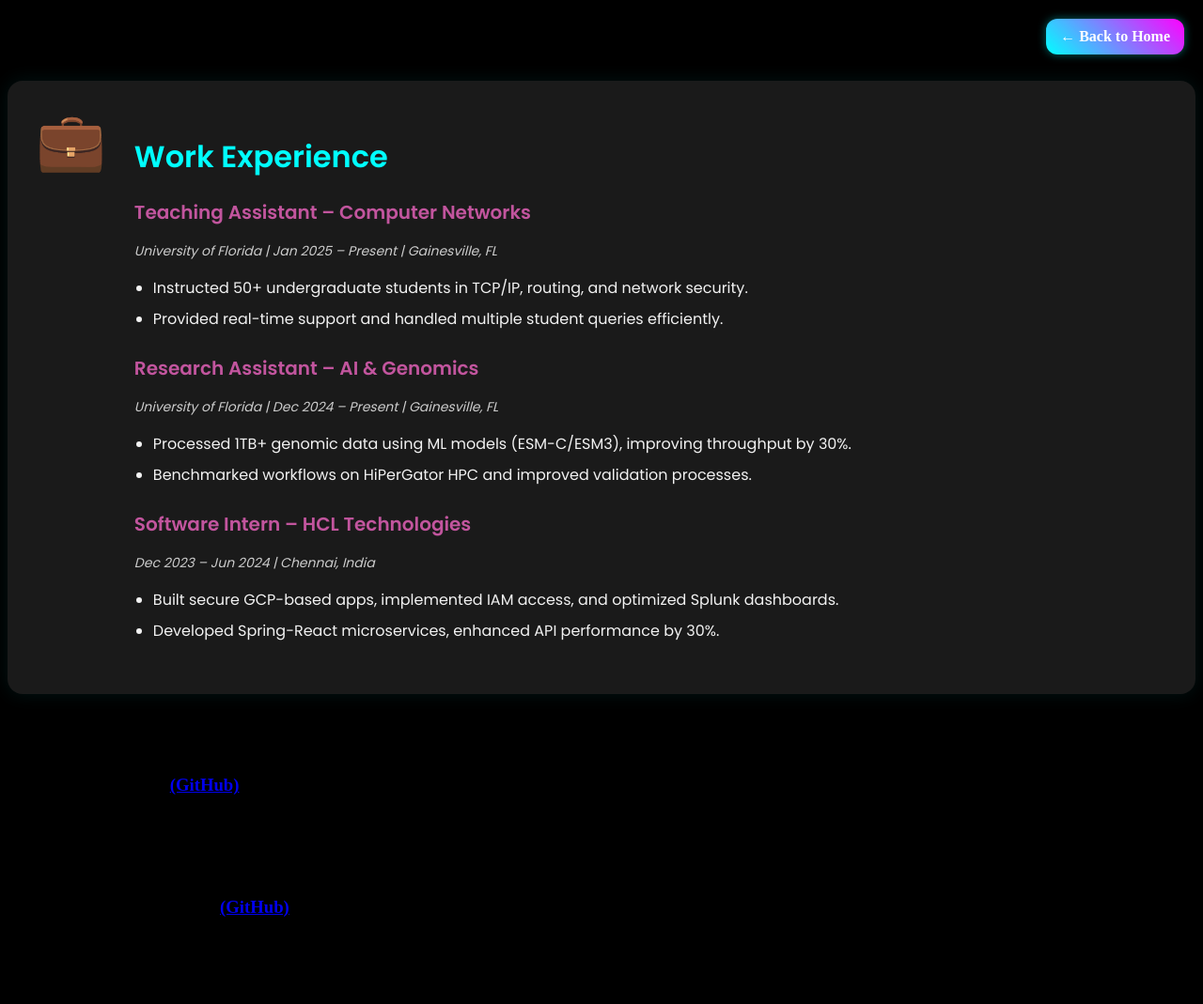
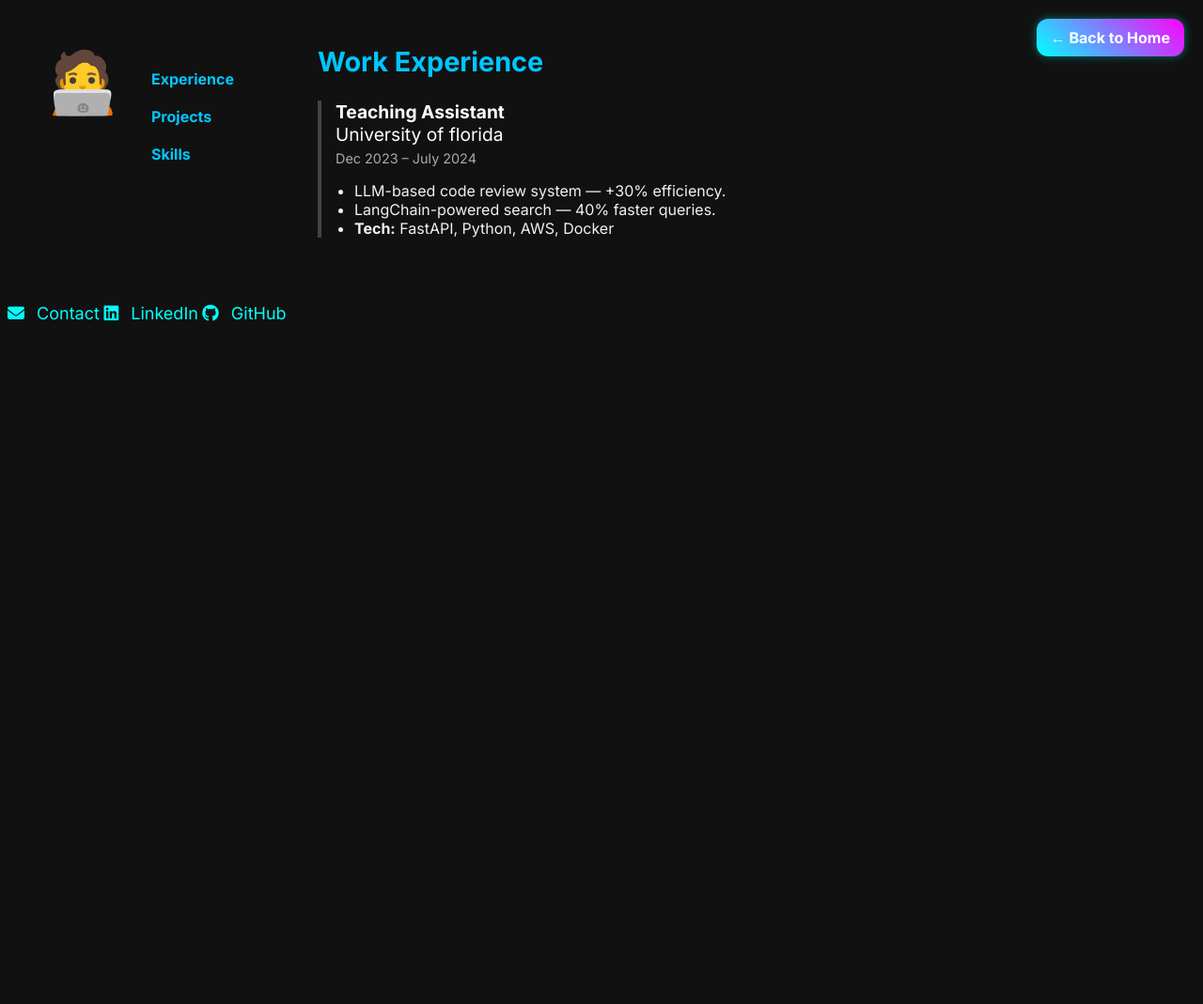
Before and after one commit to saipreethi18/web-dev-journey, a plain HTML site: page about.html in a window 1280 px wide. Shown: the top 1069 px of the page at 94% size. After the commit the page ends 800 px from the top, so only its background shows below. Drawn offline with Linux system fonts and the light colour scheme.

```diff
--- a/about.html
+++ b/about.html
@@ -7,125 +7,49 @@
   <link rel="stylesheet" href="style.css" />
   <link rel="stylesheet" href="https://cdnjs.cloudflare.com/ajax/libs/font-awesome/6.5.0/css/all.min.css" />
   <link href="https://fonts.googleapis.com/css2?family=Poppins:wght@400;600&display=swap" rel="stylesheet">
+  <link href="https://fonts.googleapis.com/css2?family=Montserrat:wght@600&family=Inter:wght@400;600&display=swap" rel="stylesheet">
+  <link href="https://fonts.googleapis.com/css2?family=Inter:wght@400;600;700&display=swap" rel="stylesheet">
+
+
 
 
 </head>
 <body>
   <a href="index.html" class="back-button">← Back to Home</a>
 
-  <section class="about-menu">
-    <nav>
-      <ul class="menu">
-        <li class="menu-item active" data-tab="experience">Experience</li>
+  <div class="about-page">
+  <div class="left-icon">
+    🧑‍💻
+  </div>
+
+  <div class="middle-menu">
+    <ul>
+      <li class="menu-item" data-tab="experience">Experience</li>
       <li class="menu-item" data-tab="projects">Projects</li>
       <li class="menu-item" data-tab="skills">Skills</li>
     </ul>
-    </nav>
+  </div>
 
-<div class="tab active" id="experience">
-  <div class="tab-wrapper">
-    <div class="tab-icon">💼</div>
-    <div class="tab-content-text">
+  <div class="right-content">
     <h2>Work Experience</h2>
-
-      <div class="job">
-        <h3>Teaching Assistant – Computer Networks</h3>
-        <p><em>University of Florida | Jan 2025 – Present | Gainesville, FL</em></p>
+    <div class="job-entry">
+      <div class="job-title">
+        <strong>Teaching Assistant</strong><br>
+        University of florida
+      </div>
+      <div class="job-dates">
+        Dec 2023 – July 2024
+      </div>
       <ul>
-          <li>Instructed 50+ undergraduate students in TCP/IP, routing, and network security.</li>
-          <li>Provided real-time support and handled multiple student queries efficiently.</li>
+        <li>LLM-based code review system — +30% efficiency.</li>
+        <li>LangChain-powered search — 40% faster queries.</li>
+        <li><strong>Tech:</strong> FastAPI, Python, AWS, Docker</li>
       </ul>
     </div>
-
-      <div class="job">
-        <h3>Research Assistant – AI & Genomics</h3>
-        <p><em>University of Florida | Dec 2024 – Present | Gainesville, FL</em></p>
-        <ul>
-          <li>Processed 1TB+ genomic data using ML models (ESM-C/ESM3), improving throughput by 30%.</li>
-          <li>Benchmarked workflows on HiPerGator HPC and improved validation processes.</li>
-        </ul>
-      </div>
-
-      <div class="job">
-        <h3>Software Intern – HCL Technologies</h3>
-        <p><em>Dec 2023 – Jun 2024 | Chennai, India</em></p>
-        <ul>
-          <li>Built secure GCP-based apps, implemented IAM access, and optimized Splunk dashboards.</li>
-          <li>Developed Spring-React microservices, enhanced API performance by 30%.</li>
-        </ul>
-      </div>
-    </div>
+    <!-- Repeat job-entry for other roles -->
   </div>
 </div>
 
-
-      <div id="projects" class="tab">
-  <h2>Projects</h2>
-
-  <h3>JuliaDelphiCompiler <a href="https://github.com/your-repo-link">(GitHub)</a></h3>
-  <p>ANTLR 4, Julia, Compiler Design</p>
-  <ul>
-    <li>Built a Delphi-like compiler using ANTLR 4 and Julia, adding OOP support.</li>
-    <li>Implemented inheritance, classes, and a custom interpreter with test cases.</li>
-  </ul>
-
-  <h3>Book Ease – Travel Website <a href="https://github.com/your-repo-link">(GitHub)</a></h3>
-  <p>React, MySQL, Go, Secure Payment API</p>
-  <ul>
-    <li>Developed a travel booking site with secure transactions and mobile-first UI.</li>
-    <li>Integrated payment APIs and backend with Go.</li>
-  </ul>
-
-  <h3>P2PFileTransfer <a href="https://github.com/your-repo-link">(GitHub)</a></h3>
-  <p>Python, Networking, Security</p>
-  <ul>
-    <li>Built a peer-to-peer file transfer system with encryption and protocol design.</li>
-    <li>Logged peer activity and ensured secure transmission under network stress.</li>
-  </ul>
-</div>
-
-      <div id="skills" class="tab">
-  <h2>Technical Skills</h2>
-
-  <h3>Programming Languages</h3>
-  <p>JavaScript, TypeScript, C++, Python, Java, Go, SQL</p>
-
-  <h3>Web & Mobile Development</h3>
-  <p>React, React Native, Node.js, REST APIs, HTML, CSS, Secure Payments, WordPress</p>
-
-  <h3>Cloud & DevOps</h3>
-  <p>AWS, GCP, Docker, Kubernetes, Terraform, CI/CD, Serverless</p>
-
-  <h3>Data Science & ML</h3>
-  <p>Python, Machine Learning, Genomics, ESM-C/ESM3, GenAI SDKs</p>
-
-  <h3>Tools & Environments</h3>
-  <p>Git, Postman, JIRA, VS Code, Eclipse, PyCharm, Arduino</p>
-</div>
-
-    </div>
-  </section>
-
-  <script>
-    // Simple tab switcher script
-    const menuItems = document.querySelectorAll('.menu-item');
-    const tabs = document.querySelectorAll('.tab');
-
-    menuItems.forEach(item => {
-      item.addEventListener('click', () => {
-        // Remove active from all menu items
-        menuItems.forEach(i => i.classList.remove('active'));
-        // Add active to clicked item
-        item.classList.add('active');
-
-        const target = item.getAttribute('data-tab');
-        // Hide all tabs
-        tabs.forEach(tab => tab.classList.remove('active'));
-        // Show selected tab
-        document.getElementById(target).classList.add('active');
-      });
-    });
-  </script>
  <footer class="footer">
   <div class="footer-icons">
     <a href="mailto:saipreethikota18@gmail.com" title="Email"><i class="fas fa-envelope"></i> Contact</a>
--- a/style.css
+++ b/style.css
@@ -182,82 +182,80 @@
   background: linear-gradient(45deg, #ff00ff, #00ffff);
 }
 
-.tab-wrapper {
-  display: flex;
+body {
+  font-family: 'Inter', sans-serif;
+  background-color: #111;
+  color: #f1f1f1;
+}
+.menu-item:hover,
+button:hover {
+  background: linear-gradient(90deg, #00c6ff, #0072ff);
+  color: white;
+  box-shadow: 0 0 15px rgba(0, 114, 255, 0.4);
+  transform: scale(1.05);
+  transition: 0.3s ease;
+}
+.about-page {
+  display: grid;
+  grid-template-columns: 80px 150px 1fr;
+  gap: 30px;
+  padding: 40px;
   align-items: flex-start;
-  gap: 30px;
-  background-color: #1a1a1a;
-  padding: 30px;
-  border-radius: 16px;
-  box-shadow: 0 0 20px rgba(0, 255, 255, 0.08);
-  margin-bottom: 40px;
 }
 
-.tab-icon {
-  font-size: 60px;
-  line-height: 1;
-  padding-top: 5px;
+.left-icon {
+  font-size: 4rem;
+  text-align: center;
 }
 
-.tab-content-text {
-  flex: 1;
-  font-family: 'Poppins', sans-serif;
-  color: #f2f2f2;
+.middle-menu ul {
+  list-style: none;
+  padding: 0;
 }
 
-.tab-content-text h2 {
-  font-size: 32px;
-  color: #00ffff;
-  margin-bottom: 20px;
+.middle-menu li {
+  padding: 10px 0;
+  font-weight: bold;
+  cursor: pointer;
+  color: #00c6ff;
+  border-left: 3px solid transparent;
+  transition: 0.3s ease;
 }
 
-.tab-content-text h3 {
-  font-size: 20px;
-  color: #c2559e;
-  margin-top: 20px;
+.middle-menu li.active,
+.middle-menu li:hover {
+  border-left: 3px solid #00c6ff;
+  color: white;
+}
+
+.right-content h2 {
+  margin-top: 0;
+  font-size: 1.8rem;
+  color: #00c6ff;
+}
+
+.job-entry {
+  margin-bottom: 30px;
+  border-left: 4px solid #444;
+  padding-left: 15px;
+}
+
+.job-title {
+  font-size: 1.2rem;
+  color: #fff;
+  margin-bottom: 5px;
+}
+
+.job-dates {
+  color: #aaa;
+  font-size: 0.9rem;
   margin-bottom: 10px;
 }
 
-.tab-content-text p em {
-  color: #ccc;
-  font-size: 14px;
-  display: block;
-  margin-bottom: 10px;
+.job-entry ul {
+  padding-left: 20px;
 }
 
-.tab-content-text ul {
-  padding-left: 20px;
-  margin-bottom: 25px;
-}
-
-.tab-content-text ul li {
-  margin-bottom: 8px;
-  list-style: disc;
-}
-
-/* Optional hover */
-.job:hover {
-  background: #2a2a2a;
-  padding: 10px;
-  border-radius: 8px;
-  transition: 0.3s ease;
-}
-
-
-.footer {
-  background-color: #111;
-  color: white;
-  padding: 20px;
-  text-align: center;
-  border-top: 1px solid #333;
-}
-
-.footer-icons {
-  display: flex;
-  justify-content: center;
-  gap: 40px;
-  flex-wrap: wrap;
-}
 
 .footer-icons a {
   color: #00ffff;
```
Lines whose indentation alone changed are shown as unchanged.
